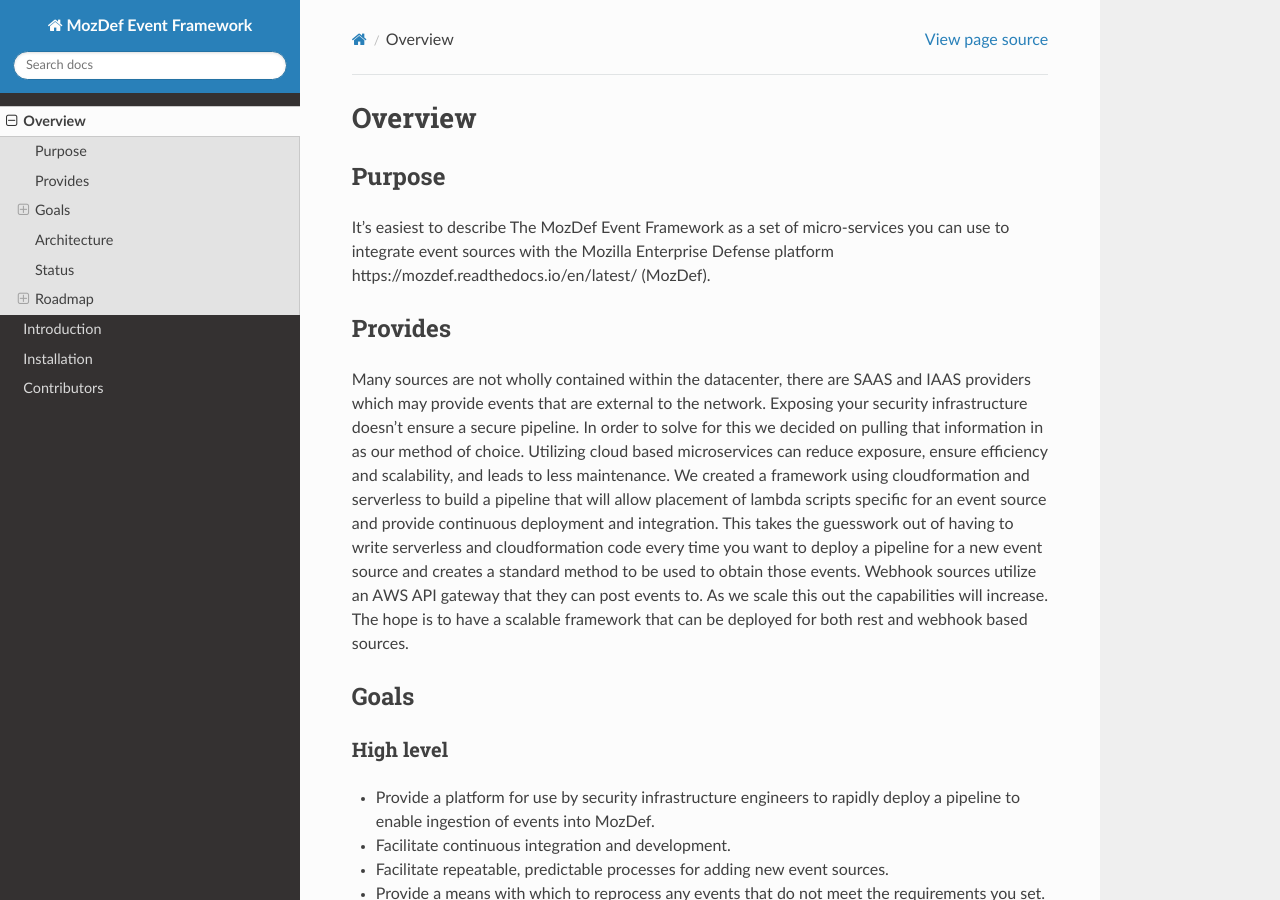
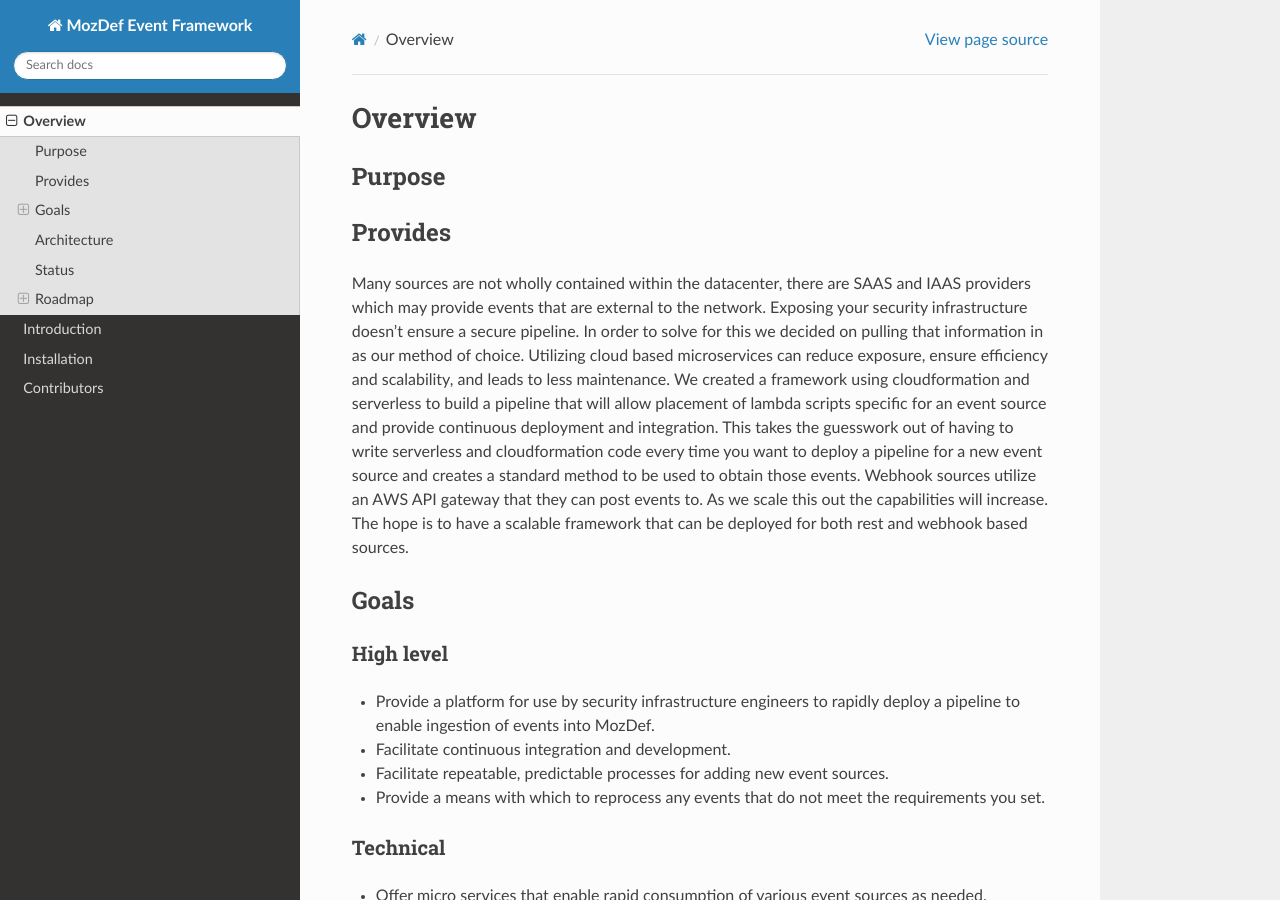
Before and after one commit to mozilla/mozdef-event-framework, a Sphinx documentation site: the page built from docs/source/overview.rst, in a window 1280 px wide and 900 px high. Built offline with Sphinx 7.4.7 and the Read the Docs theme 2.0.0, drawn with Linux system fonts in a browser that asks for light colours; pages that are not in the unit, such as notebooks, are missing from menus.

Commit message:
Removing paragraph

```diff
--- a/docs/source/overview.rst
+++ b/docs/source/overview.rst
@@ -4,7 +4,7 @@
 Purpose
 -------
 
-It's easiest to describe The MozDef Event Framework as a set of micro-services you can use to integrate event sources with the _`Mozilla Enterprise Defense platform https://mozdef.readthedocs.io/en/latest/` (MozDef).
+
 
 Provides
 --------
```
